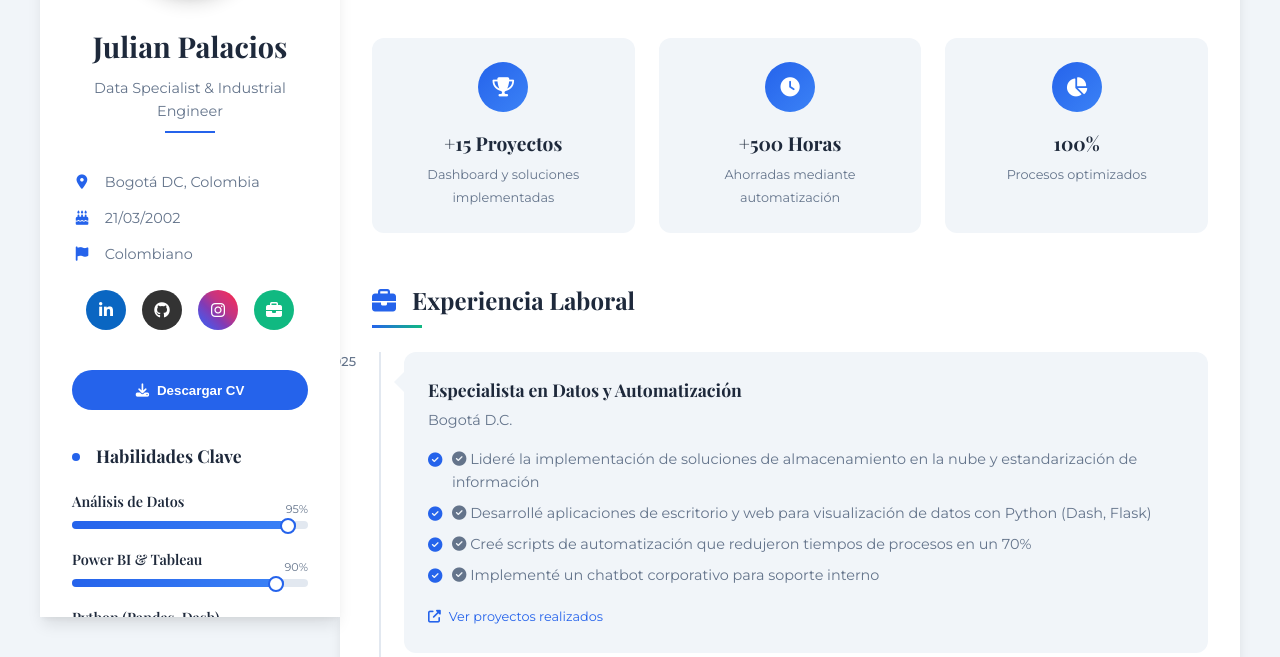
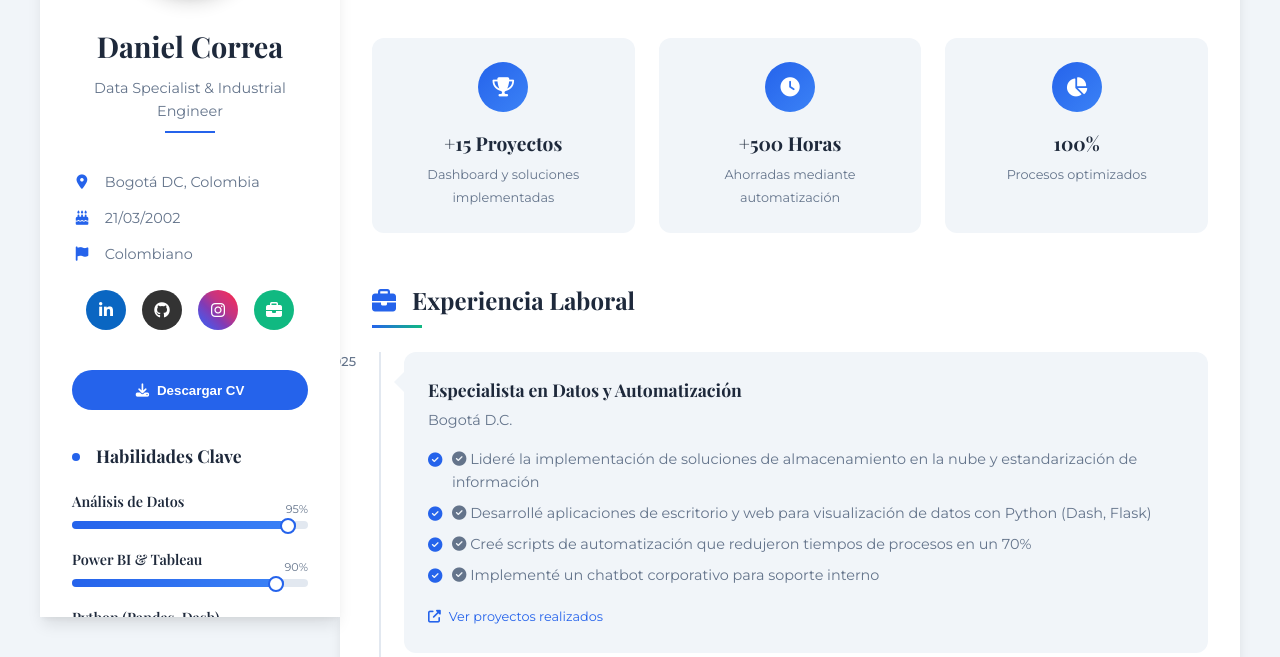
Before and after one commit to julian200palacios/RepodePrueba, a Flask app: page / in a window 1280 px wide. Shown: the part 183-840 px from the top of the page. Run offline with Flask 3, Linux system fonts and the light colour scheme.

Commit message:
Cambio de empleado

```diff
--- a/templates/index.html
+++ b/templates/index.html
@@ -18,7 +18,7 @@
                     <img src="https://preview.redd.it/give-me-your-honest-opinion-on-yachiru-v0-hafphjihe3fd1.jpeg?auto=webp&s=e7996ec9181820a0585491914ab2103e32a1412a" alt="Julian Palacios" class="profile-avatar">
                     <div class="status-badge"></div>
                 </div>
-                <h1>Julian Palacios</h1>
+                <h1>Daniel Correa</h1>
                 <p class="title">Data Specialist & Industrial Engineer</p>
 
                 <div class="contact-info">
```
